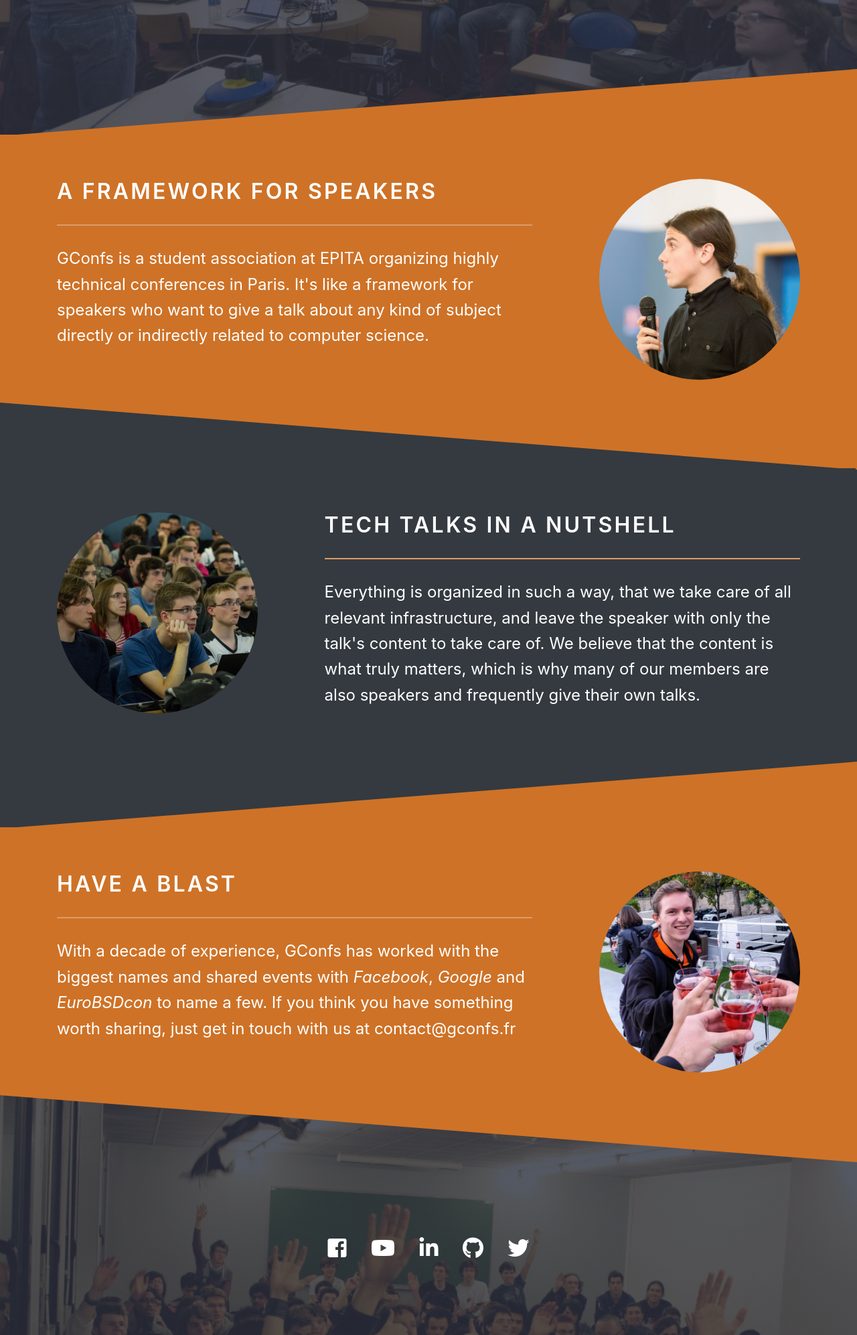
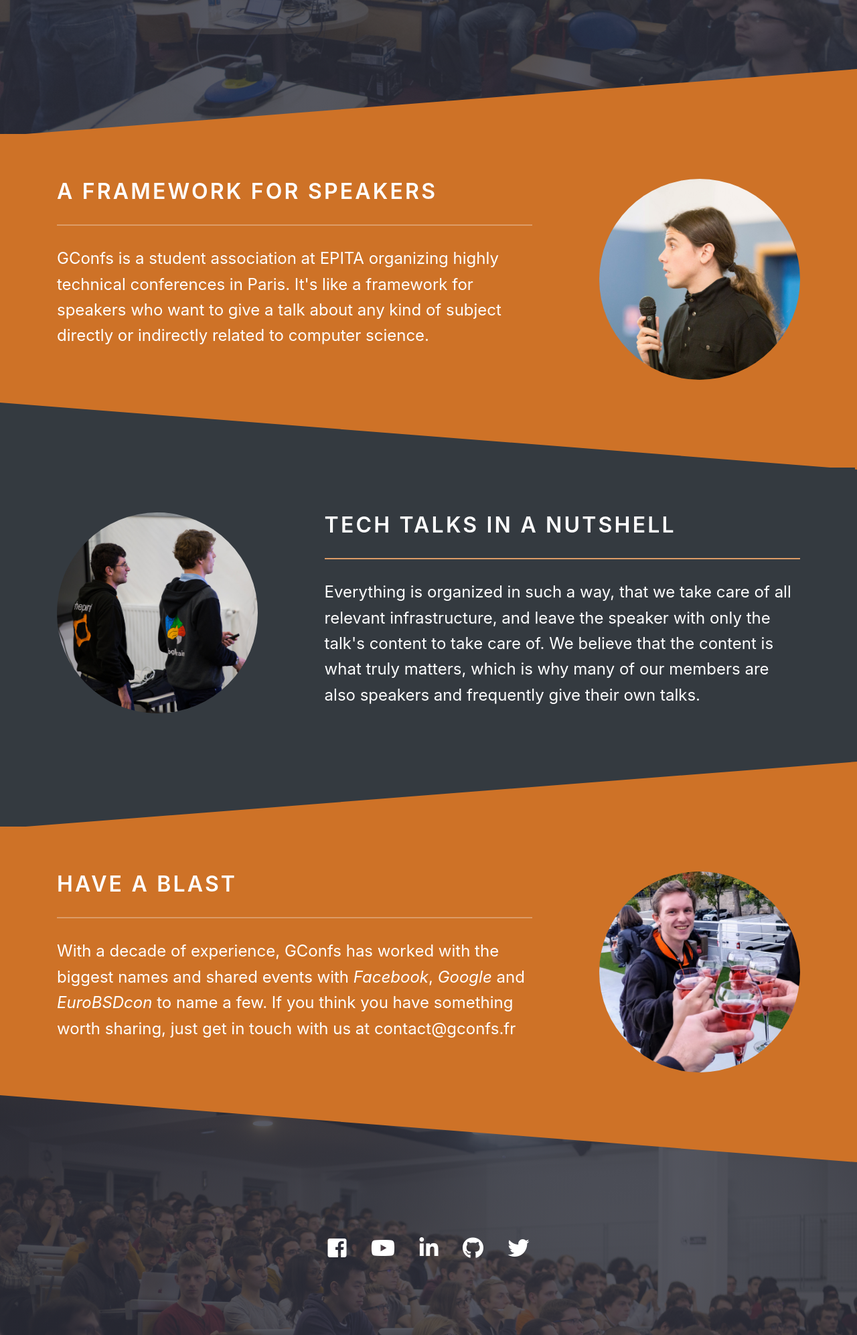
Before and after one commit to gconfs/website, a Django app: page / in a window 1280 px wide. Shown: the part 422-2415 px from the top of the page at 67% size. Run offline with Django 3.2, Linux system fonts and the light colour scheme; some libraries are stand-ins or nearby versions; some web fonts are replaced.

Commit message:
img: add new images for front page

```diff
--- a/homepage/static/css/homepage.css
+++ b/homepage/static/css/homepage.css
@@ -13,7 +13,7 @@
 
 .footer {
     text-align: center;
-    background-image: linear-gradient(to top, rgba(46, 48, 60, 0.8), rgba(46, 48, 60, 0.8)), url("/static/img/vermeille.jpg");
+    background-image: linear-gradient(to top, rgba(46, 48, 60, 0.8), rgba(46, 48, 60, 0.8)), url("/static/img/amphi.jpg");
     background-size: cover;
     background-attachment: fixed, fixed;
 }
@@ -112,9 +112,9 @@ svg {
 }
 
 .border-light {
-    box-shadow: 2px 2px 0 #ce7227, -2px -2px 0 #ce7227;
+    box-shadow: 3px 3px 0 #ce7227, -3px -3px 0 #ce7227;
 }
 
 .border-dark {
-    box-shadow: 2px 2px 0 #343a40, -2px -2px 0 #343a40;
+    box-shadow: 3px 3px 0 #343a40, -3px -3px 0 #343a40;
 }
--- a/homepage/templates/homepage.html
+++ b/homepage/templates/homepage.html
@@ -40,7 +40,7 @@
 
 <div class="border-dark" style="background-color: #343a40">
   <div class="container subcontainer">
-    <img src="{% static 'img/public.jpg' %}" class="d-none d-lg-block rounded-circle" width="300" height="300" align="left">
+    <img src="{% static 'img/prepare.jpg' %}" class="d-none d-lg-block rounded-circle" width="300" height="300" align="left">
     <div class="lorem-right">
       <h3 class="subtitle">Tech talks in a nutshell</h3>
       <div class="mainnav"></div>
```
Also changed, not shown: homepage/static/img/amphi.jpg (added), homepage/static/img/audience.jpg (added), homepage/static/img/brain.jpg (added), homepage/static/img/prep.jpg (added), homepage/static/img/prepare.jpg (added).
